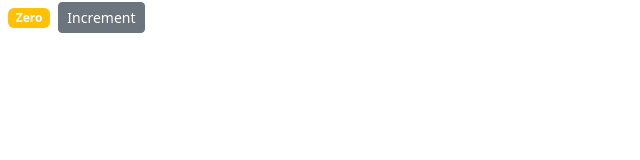
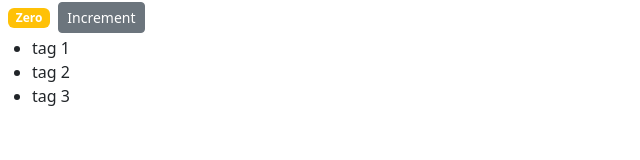
Before and after one commit to DemoClient-SP360/Javascript-html-CSS, a React (Create React App) app: page / in a window 1280 px wide. Shown: the top 160 px of the page, without its empty margins (0-640 px from the left). Built offline with nearby package versions, Linux system fonts and the light colour scheme.

Commit message:
r3_8: rendering list in component

```diff
--- a/src/components/counter.jsx
+++ b/src/components/counter.jsx
@@ -2,13 +2,15 @@
 
 class Counter extends Component {
     state = {
-        count: 0
+        count: 0,
+        tags: ['tag 1', 'tag 2', 'tag 3']
     }
     render() {
         return (
             <React.Fragment>
                 <span className={this.getBadgeClasses()}>{this.formatCount()}</span>
                 <button className='btn btn-secondary btn-sm'>Increment</button>
+                <ul>{this.state.tags.map(tag => <li key={tag} >{tag}</li>)}</ul>
             </React.Fragment>
         );
     }
```
